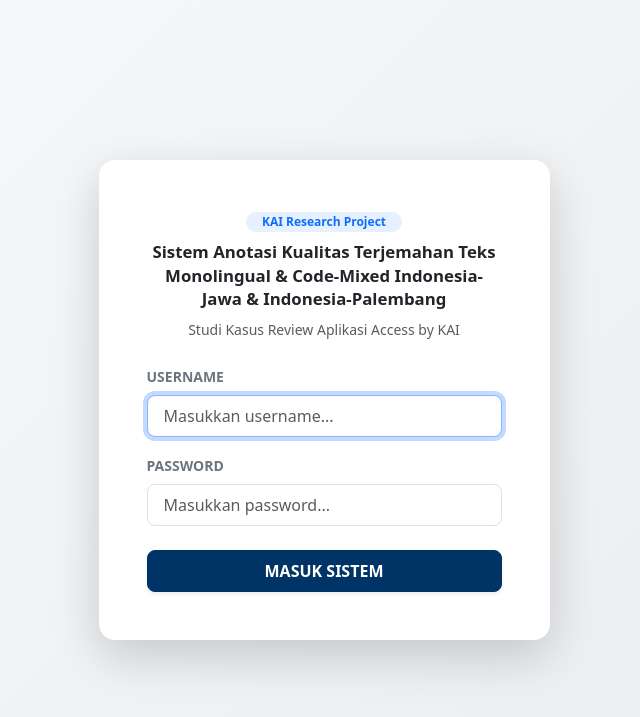
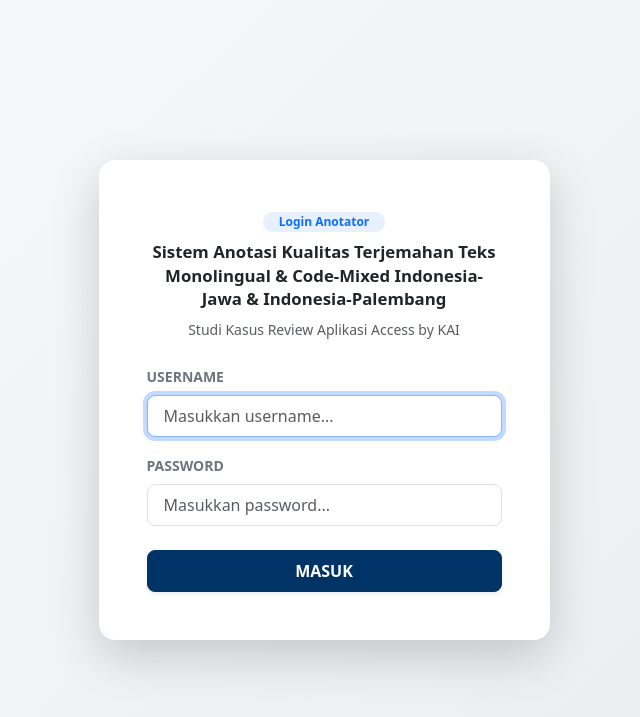
Before and after one commit to magnzetic/kai-annotation-tool, a Flask app: page /login in a window 1280 px wide. Shown: the top 717 px of the page, without its empty margins (316-956 px from the left). Run offline with Flask 3, Linux system fonts and the light colour scheme; some libraries are stand-ins or nearby versions.

Commit message:
Update login.html

```diff
--- a/templates/login.html
+++ b/templates/login.html
@@ -2,7 +2,7 @@
 <html lang="id">
 <head>
     <meta charset="UTF-8">
-    <title>Login - KAI Annotation Platform</title>
+    <title>Halaman Login Annotator</title>
     <!-- Bootstrap 5 CSS CDN -->
     <link href="https://cdn.jsdelivr.net/npm/bootstrap@5.3.0/dist/css/bootstrap.min.css" rel="stylesheet">
 </head>
@@ -12,7 +12,7 @@
             <div class="col-md-6 col-lg-5">
                 <div class="card border-0 shadow-lg rounded-4 p-4 p-md-5 bg-white">
                     <div class="text-center mb-4">
-                        <span class="badge bg-primary bg-opacity-10 text-primary mb-2 px-3 py-1 rounded-pill fw-bold">KAI Research Project</span>
+                        <span class="badge bg-primary bg-opacity-10 text-primary mb-2 px-3 py-1 rounded-pill fw-bold">Login Anotator</span>
                         <h5 class="fw-bold text-dark mb-2" style="line-height: 1.4; font-size: 1.05rem;">
                             Sistem Anotasi Kualitas Terjemahan Teks Monolingual & Code-Mixed Indonesia-Jawa & Indonesia-Palembang
                         </h5>
@@ -36,7 +36,7 @@
                             <label class="form-label fw-bold text-secondary small">PASSWORD</label>
                             <input type="password" name="password" class="form-control form-control-lg fs-6 py-2" placeholder="Masukkan password..." required>
                         </div>
-                        <button type="submit" class="btn btn-primary btn-lg w-100 fs-6 py-2 fw-bold shadow-sm" style="background-color: #003366; border-color: #003366;">MASUK SISTEM</button>
+                        <button type="submit" class="btn btn-primary btn-lg w-100 fs-6 py-2 fw-bold shadow-sm" style="background-color: #003366; border-color: #003366;">MASUK</button>
                     </form>
                 </div>
             </div>
```
